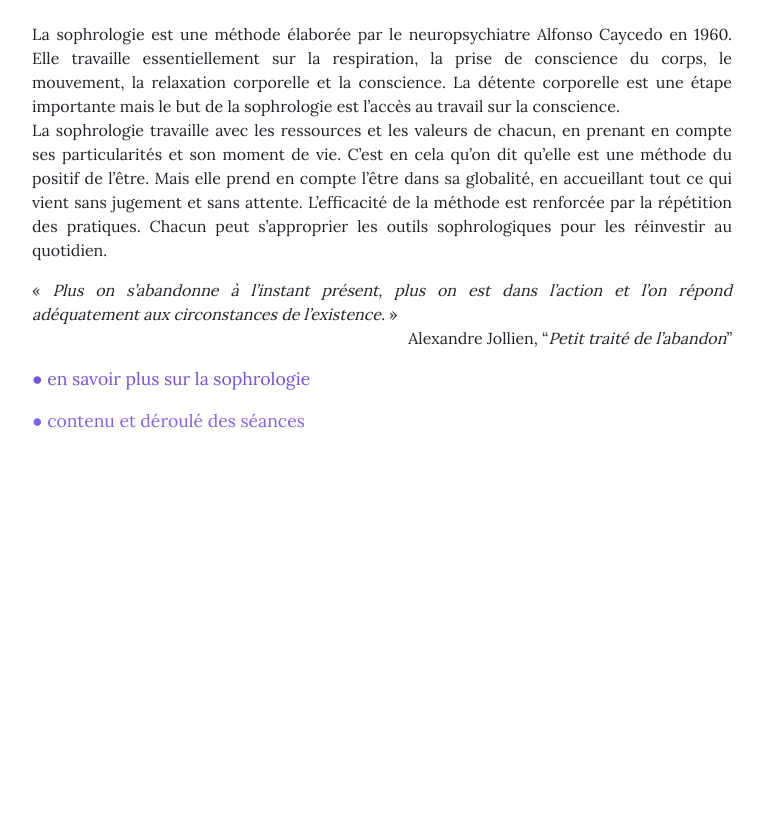
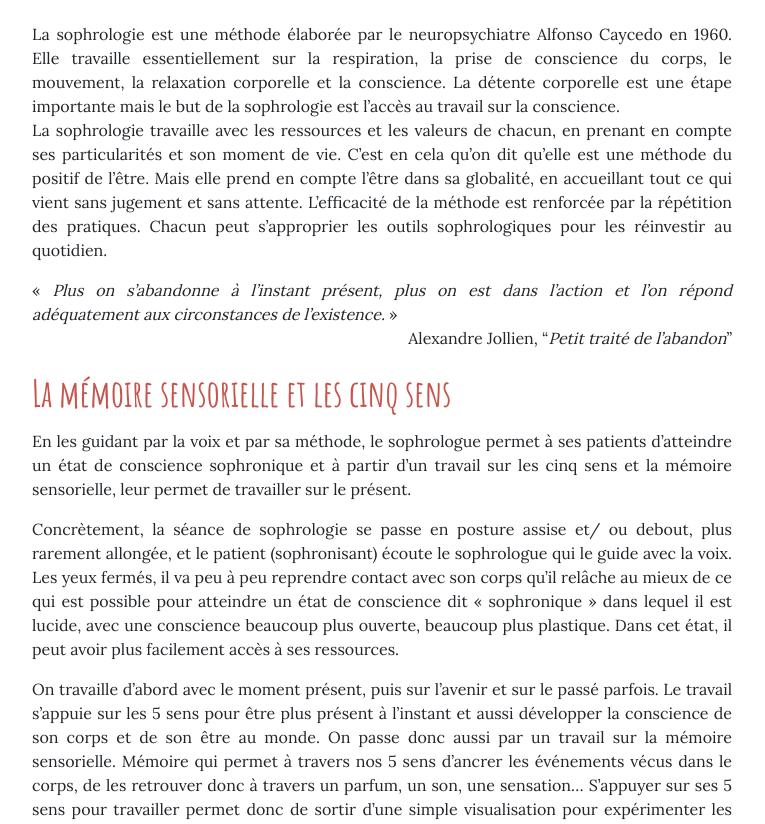
Before and after one commit to leshnik/revertouthaut, a Jekyll site: the page built from sophrologie.md, in a window 1280 px wide. Shown: the part 362-1186 px from the top of the page, without its empty margins (258-1023 px from the left). Built offline with Jekyll 4.4.1, drawn with Linux system fonts in a browser that asks for light colours; before the commit the page ends 900 px from its top, so only the background shows below that; some of the changed text lies outside the part shown.

Commit message:
Lengthen to include en-savoir+, contenu séances

```diff
--- a/sophrologie.md
+++ b/sophrologie.md
@@ -13,6 +13,24 @@
 Alexandre Jollien, "*Petit traité de l’abandon*"
 {:.cite}
 
-<a style="color: #7551e1; font-size: 1.1rem" href="en-savoir-plus-sur-la-sophrologie">● en savoir plus sur la sophrologie</a>
+## La mémoire sensorielle et les cinq sens
+En les guidant par la voix et par sa méthode, le sophrologue permet à ses patients d’atteindre un état de conscience sophronique et à partir d’un travail sur les cinq sens et la mémoire sensorielle, leur permet de travailler sur le présent.
 
-<a style="color: #8561f2; font-size: 1.1rem" href="contenu-des-seances-sophrologie">● contenu et déroulé des séances</a>
+Concrètement, la séance de sophrologie se passe en posture assise et/ ou debout, plus rarement allongée, et le patient (sophronisant) écoute le sophrologue qui le guide avec la voix. Les yeux fermés, il va peu à peu reprendre contact avec son corps qu’il relâche au mieux de ce qui est possible pour atteindre un état de conscience dit « sophronique » dans lequel il est lucide, avec une conscience beaucoup plus ouverte, beaucoup plus plastique. Dans cet état, il peut avoir plus facilement accès à ses ressources.
+
+On travaille d’abord avec le moment présent, puis sur l’avenir et sur le passé parfois. Le travail s’appuie sur les 5 sens pour être plus présent à l’instant et aussi développer la conscience de son corps et de son être au monde. On passe donc aussi par un travail sur la mémoire sensorielle. Mémoire qui permet à travers nos 5 sens d’ancrer les événements vécus dans le corps, de les retrouver donc à travers un parfum, un son, une sensation… S’appuyer sur ses 5 sens pour travailler permet donc de sortir d’une simple visualisation pour expérimenter les choses dans le corps avec plus d’intensité.
+
+
+
+<div class="center-block">
+<figure>
+<img src="http://res.cloudinary.com/dnxcesebo/image/upload/c_scale,w_500,r_15/v1528470238/ARBRE-DE-VIE-KLIMT-1905_ink65m.jpg">
+<figcaption>Gustav Klimt, <em>L'Arbre de Vie</em></figcaption>
+</figure>
+</div>
+## Contenu et déroulé des séances
+
+Une séance de sophrologie dure environ 1h. Le sophrologue se positionne comme un accompagnant dans une relation sujet à sujet.
+
+
+Lors d'une séance individuelle, nous commençons par un échange qui va permettre de fixer l'objectif du sophronisant et l'orientation du travail. Vient ensuite le temps de la séance en elle-même, dans une posture assise ou debout. Cette partie est enregistrée afin de permettre au sophronisant de s'entraîner chez lui. Pendant la séance de sophrologie, nous travaillons en relaxation dynamique, en mouvement et en respiration, et nous plongeons aussi dans un travail sur la conscience. Nous terminons la séance par une phénodescription (description des phénomènes vécus pendant la séance, appelée aussi vivance) qui permet de revenir sur l'expérience vécue, et d'ancrer certaines sensations dans le corps.
```
